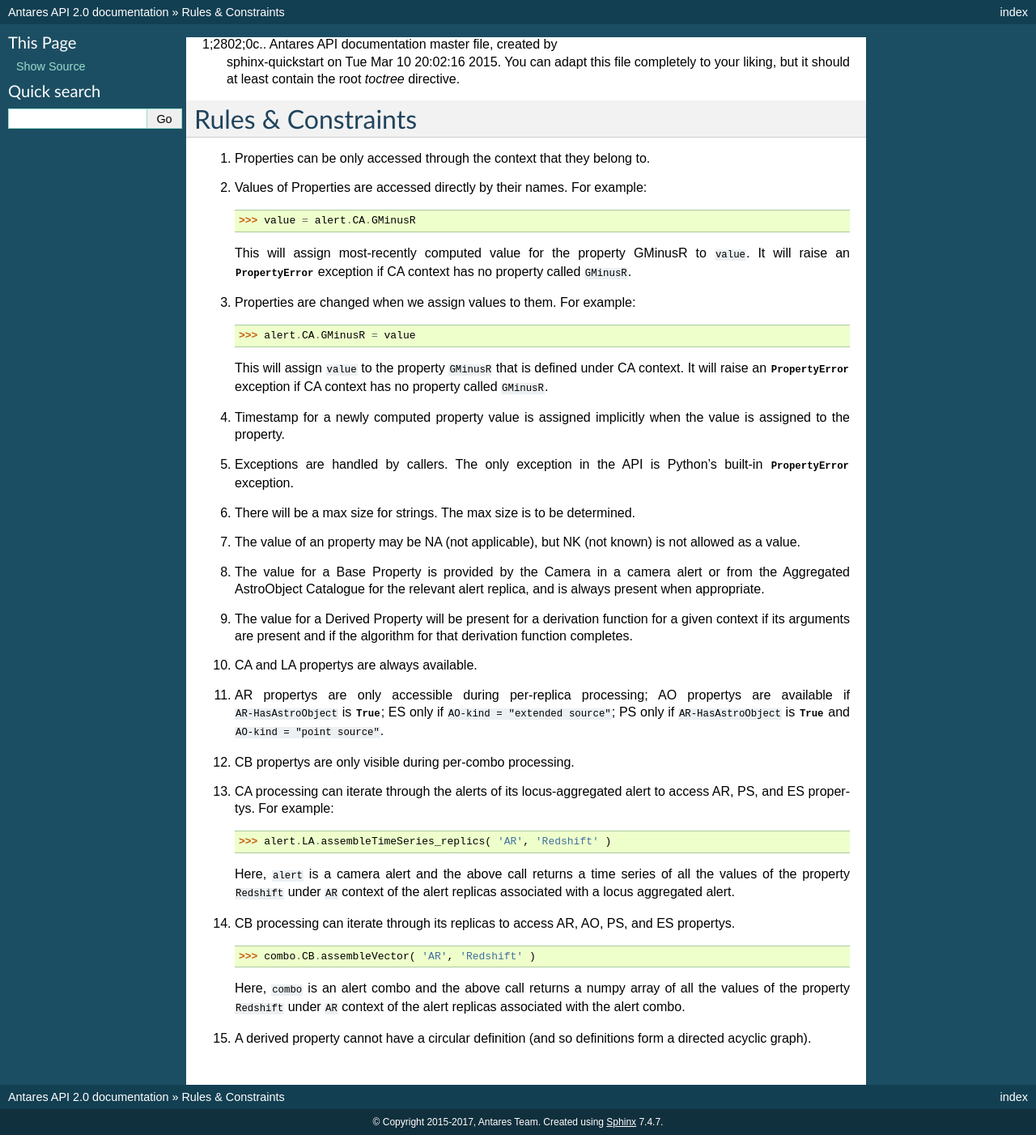
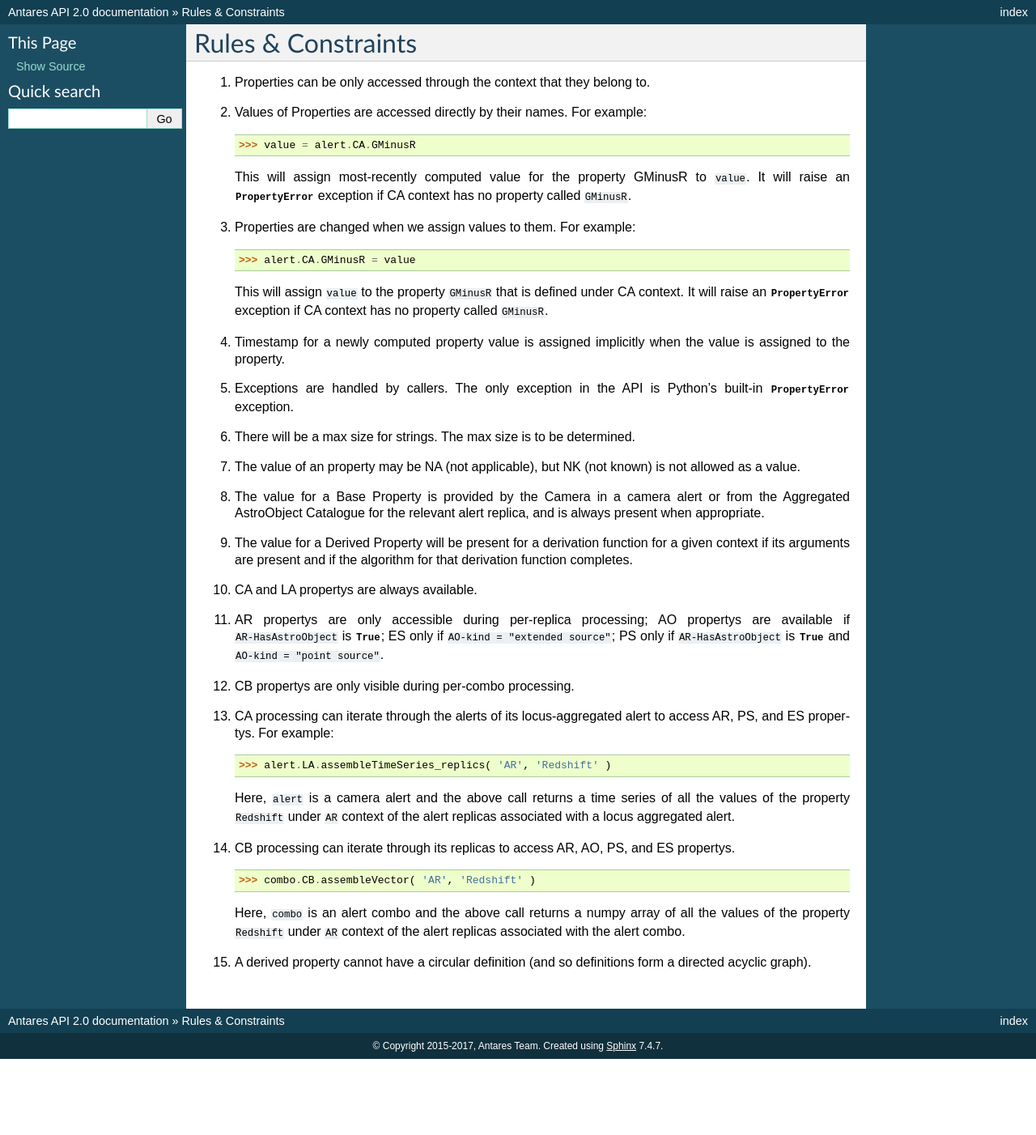
Before and after one commit to AzNOAOTares/antares-base, a Sphinx documentation site: the page built from doc/source/rules_constraints.rst, in a window 1280 px wide. Shown: the whole page at 81% size. Built offline with Sphinx 7.4.7, drawn with Linux system fonts in a browser that asks for light colours; pages that are not in the unit, such as notebooks, are missing from menus; after the commit the page ends 1308 px from its top, so only the background shows below that.

```diff
--- a/doc/source/context/ao_context.rst
+++ b/doc/source/context/ao_context.rst
@@ -1,4 +1,4 @@
-1;2802;0c.. Antares API documentation master file, created by
+.. Antares API documentation master file, created by
    sphinx-quickstart on Tue Mar 10 20:02:16 2015.
    You can adapt this file completely to your liking, but it should at least
    contain the root `toctree` directive.
--- a/doc/source/property/prob_curve.rst
+++ b/doc/source/property/prob_curve.rst
@@ -3,9 +3,9 @@
    You can adapt this file completely to your liking, but it should at least
    contain the root `toctree` directive.
 
-*********************************************************************
+**************************************************************************
 Probability Curve ( :py:class:`antares.model.property.ProbabilityCurve` )
-*********************************************************************
+**************************************************************************
 
 .. automodule:: antares.model.property
 
--- a/doc/source/rules_constraints.rst
+++ b/doc/source/rules_constraints.rst
@@ -1,4 +1,4 @@
-1;2802;0c.. Antares API documentation master file, created by
+.. Antares API documentation master file, created by
    sphinx-quickstart on Tue Mar 10 20:02:16 2015.
    You can adapt this file completely to your liking, but it should at least
    contain the root `toctree` directive.
```
Also changed, not shown: 1 other file.
